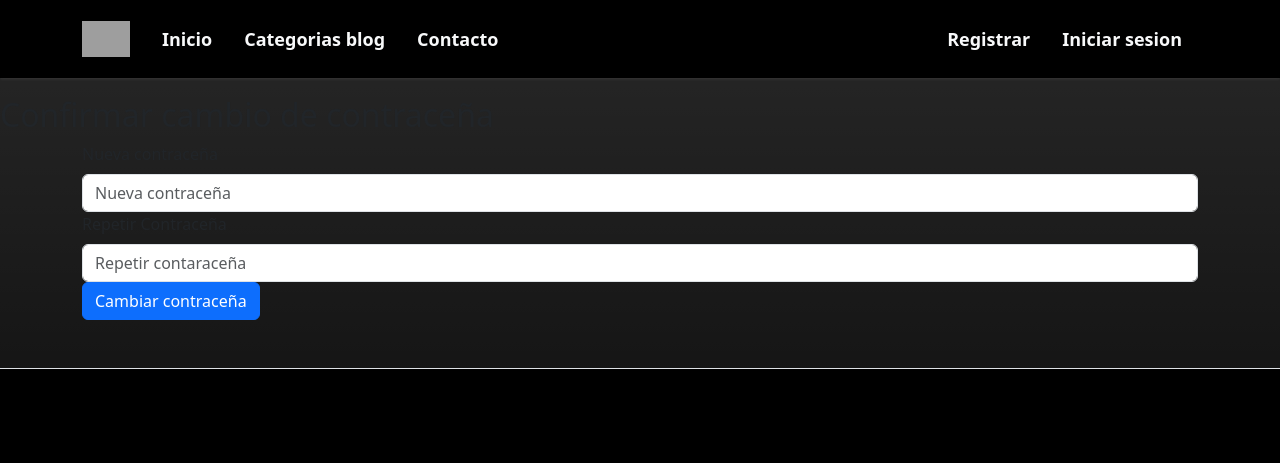
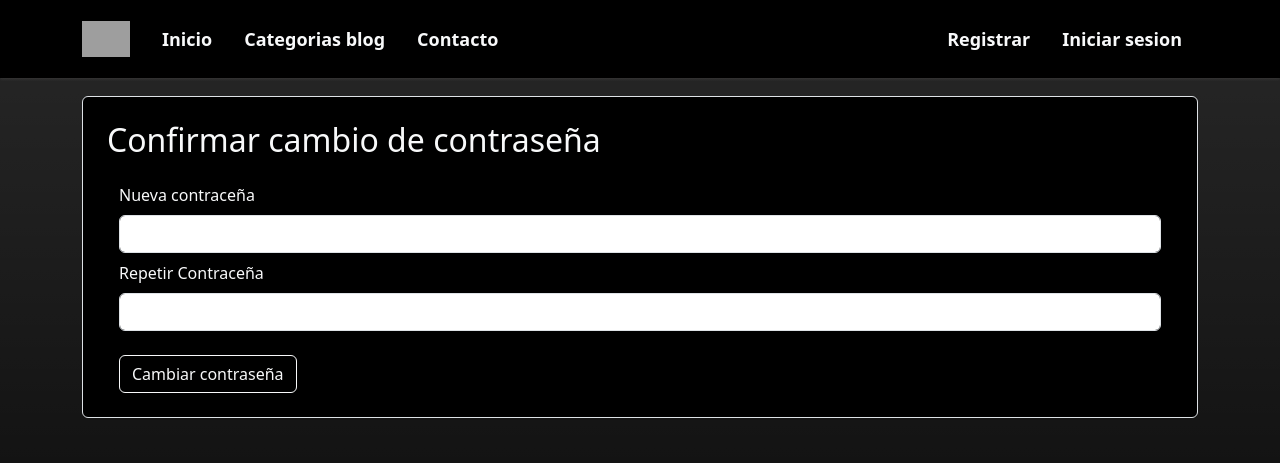
Before and after one commit to Solounod/blog_code, a React (Vite) app in the folder client/: page /password/reset/confirm/1/1 in a window 1280 px wide. Shown: the top 463 px of the page. Built offline with nearby package versions, Linux system fonts and the light colour scheme; no server answers; grey boxes are pictures that could not be loaded.

Commit message:
styles forms

```diff
--- a/client/src/components/profileuser/ProfileUserView.jsx
+++ b/client/src/components/profileuser/ProfileUserView.jsx
@@ -82,7 +82,7 @@ function ProfileUserView (
     return (
         <section className="container mt-5 pt-5 container-md">
             <div className="d-flex justify-content-center mt-4 text-light">
-                        <h2>Perfil de usuario</h2>
+                <h2 className="fw-bolder fs-1">Perfil de usuario</h2>
             </div>
             <div className="mt-5">
                 <Row>
@@ -91,7 +91,7 @@ function ProfileUserView (
                             {renderProfile()}
                         </div>
                     <div className="mt-5">
-                        <Button type="submit" variant="outline-light" onClick={() => handleBrandClick(`/form-profile/${user.username}`)}>Submit form</Button>
+                        <Button type="submit" variant="outline-light" onClick={() => handleBrandClick(`/form-profile/${user.username}`)}>Cambiar datos</Button>
                     </div>
                     </Col>
                     <Col>
--- a/client/src/containers/authentication/Activate.jsx
+++ b/client/src/containers/authentication/Activate.jsx
@@ -1,10 +1,11 @@
-import Button from "react-bootstrap/esm/Button"
 import Layout from "../../hocs/Layout"
 import { useState } from "react"
 import { useParams } from "react-router-dom"
 import { connect } from "react-redux"
 import { activate } from "../../redux/actions/auth"
 import { useNavigate } from 'react-router-dom'
+import Container from 'react-bootstrap/esm/Container';
+import Button from 'react-bootstrap/esm/Button';
 
 function Activate ({activate}) {
 
@@ -26,12 +27,17 @@ function Activate ({activate}) {
 
     return (
         <Layout>
+            <section className='container mt-5 pt-5 container-md '>
+            <div className="p-4 bg-black border rounded">
+            <div className="text-light">
+                <h2>Activa tu cuenta</h2>
+                </div>
+                <Container>
+                <Button className=" mt-4"  variant='outline-light' onClick={activate_account}>Activar</Button>
+                </Container>
 
-            <div className="mt-5">
-                <h2>Activa tu cuenta</h2>
-                <Button variant="primary" onClick={activate_account}>Activar</Button>
             </div>
-
+            </section>
         </Layout>
     )
 }
--- a/client/src/containers/authentication/ConfirmResetPassword.jsx
+++ b/client/src/containers/authentication/ConfirmResetPassword.jsx
@@ -44,35 +44,39 @@ function ConfirmResetPassword({ reset_password_confirm }) {
 
     return(
         <Layout>
-            <section className='mt-5 pt-5'>
-                <div>
-                    <h2>Confirmar cambio de contraceña</h2>
+            <section className='container mt-5 pt-5 container-md '>
+                <div className="p-4 bg-black border rounded">
+                <div className="text-light">
+                    <h2>Confirmar cambio de contraseña</h2>
                 </div>
                 <Container>
-                    <Form onSubmit={onSubmit}>
+                    <Form className="pt-2 text-light" onSubmit={onSubmit}>
                         <Form.Group>
-                            <Form.Label>Nueva contraceña</Form.Label>
+                            <Form.Label className="mt-2">Nueva contraceña</Form.Label>
                             <Form.Control
                             type="password"
                             name="new_password"
                             value={new_password}
                             onChange={onChange}
-                            placeholder="Nueva contraceña"/>
+                            />
                         </Form.Group>
                         <Form.Group>
-                            <Form.Label>Repetir Contraceña</Form.Label>
+                            <Form.Label className="mt-2">Repetir Contraceña</Form.Label>
                             <Form.Control
                              type="password"
                              name="re_new_password"
                              value={re_new_password}
                              onChange={onChange}
-                             placeholder="Repetir contaraceña" />
+                             />
                         </Form.Group>
-                        <Button type='submit' variant='primary'>
-                            Cambiar contraceña
+                        <div className="justify-content-center">
+                        <Button className=" mt-4" type='submit' variant='outline-light'>
+                            Cambiar contraseña
                         </Button>
+                        </div>
                     </Form>
                 </Container>
+                </div>
             </section>
         </Layout>
 
--- a/client/src/containers/authentication/Login.jsx
+++ b/client/src/containers/authentication/Login.jsx
@@ -67,13 +67,13 @@ function Login ({login, isAuthenticated}){
                             onChange={onChange}/>
                         </Form.Group>
                         <Form.Group>
-                            <Form.Label className="mt-2">Contraceña</Form.Label>
+                            <Form.Label className="mt-2">Contraseña</Form.Label>
                             <Form.Control
                              type="password"
                              name="password"
                              value={password}
                              onChange={onChange}
-                             placeholder="Password" />
+                              />
                         </Form.Group>
                         <div className="justify-content-center">
                         <Button className=" mt-4" type='submit' variant='outline-light'>
--- a/client/src/containers/authentication/ResetPassword.jsx
+++ b/client/src/containers/authentication/ResetPassword.jsx
@@ -46,7 +46,7 @@ function ResetPassword({ reset_password }){
             <section className='container mt-5 pt-5 container-md '>
             <div className="p-4 bg-black border rounded">
             <div className="text-light">
-                    <h2>Cambiar contraceña</h2>
+                    <h2>Cambiar contraseña</h2>
                 </div>
                 <hr />
                 <Container>
--- a/client/src/containers/pages/PageDetailPost.jsx
+++ b/client/src/containers/pages/PageDetailPost.jsx
@@ -1,7 +1,13 @@
+import { useEffect } from "react";
 import DetailPostBlog from "../../components/blog/DetailPostBlog";
 import Layout from "../../hocs/Layout";
 
 export function PageDetailPost(){
+
+    useEffect(() => {
+        window.scrollTo(0, 0);
+    }, []);
+
 
     return(
         <Layout>
```
